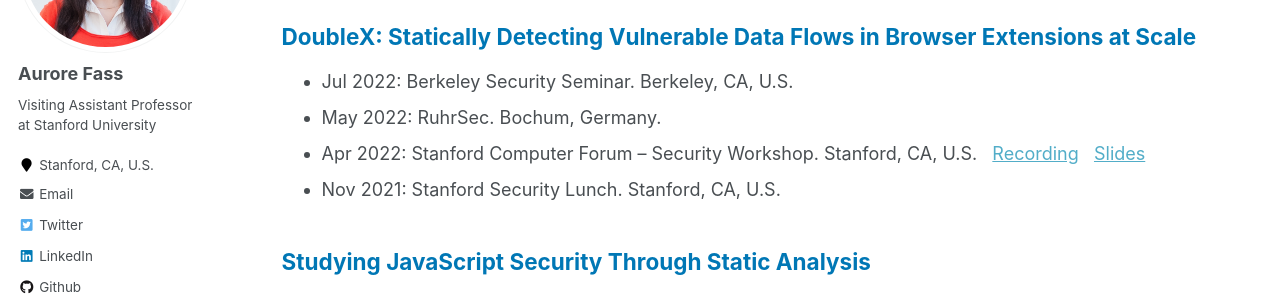
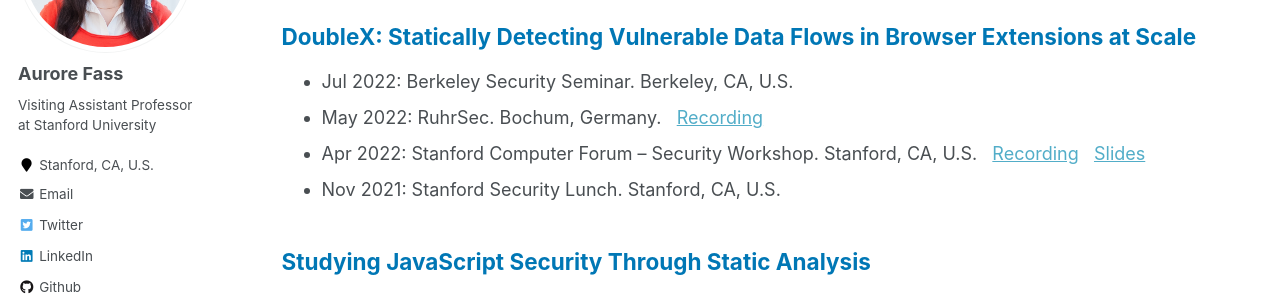
Before and after one commit to Aurore54F/aurore54f.github.io, a Jekyll site: the page built from _pages/publications.md, in a window 1280 px wide and 900 px high, scrolled down 1503 px. Shown: the part 153-449 px from the top of the window. Built offline with Jekyll 4.4.1, drawn with Linux system fonts in a browser that asks for light colours.

Commit message:
Added RuhrSec22 recording

```diff
--- a/_pages/publications.md
+++ b/_pages/publications.md
@@ -29,7 +29,7 @@ author_profile: true
 
 ## <span style="color:rgb(0, 119, 181)"> DoubleX: Statically Detecting Vulnerable Data Flows in Browser Extensions at Scale  </span>
 * Jul 2022: Berkeley Security Seminar. Berkeley, CA, U.S.
-* May 2022: RuhrSec. Bochum, Germany.
+* May 2022: RuhrSec. Bochum, Germany. &nbsp; [Recording](https://www.youtube.com/watch?v=4rDbayVRuu8)
 * Apr 2022: Stanford Computer Forum -- Security Workshop. Stanford, CA, U.S. &nbsp; [Recording](https://www.youtube.com/watch?v=gJcYjpYMDxE&list=PLqYw1C4YGfr3uC5jPER2dXiYEF2P_dG-5&index=8) &nbsp; [Slides](https://aurore54f.github.io/papers/fass2022doublexstanford.talk.pdf)
 * Nov 2021: Stanford Security Lunch. Stanford, CA, U.S.
 
```
